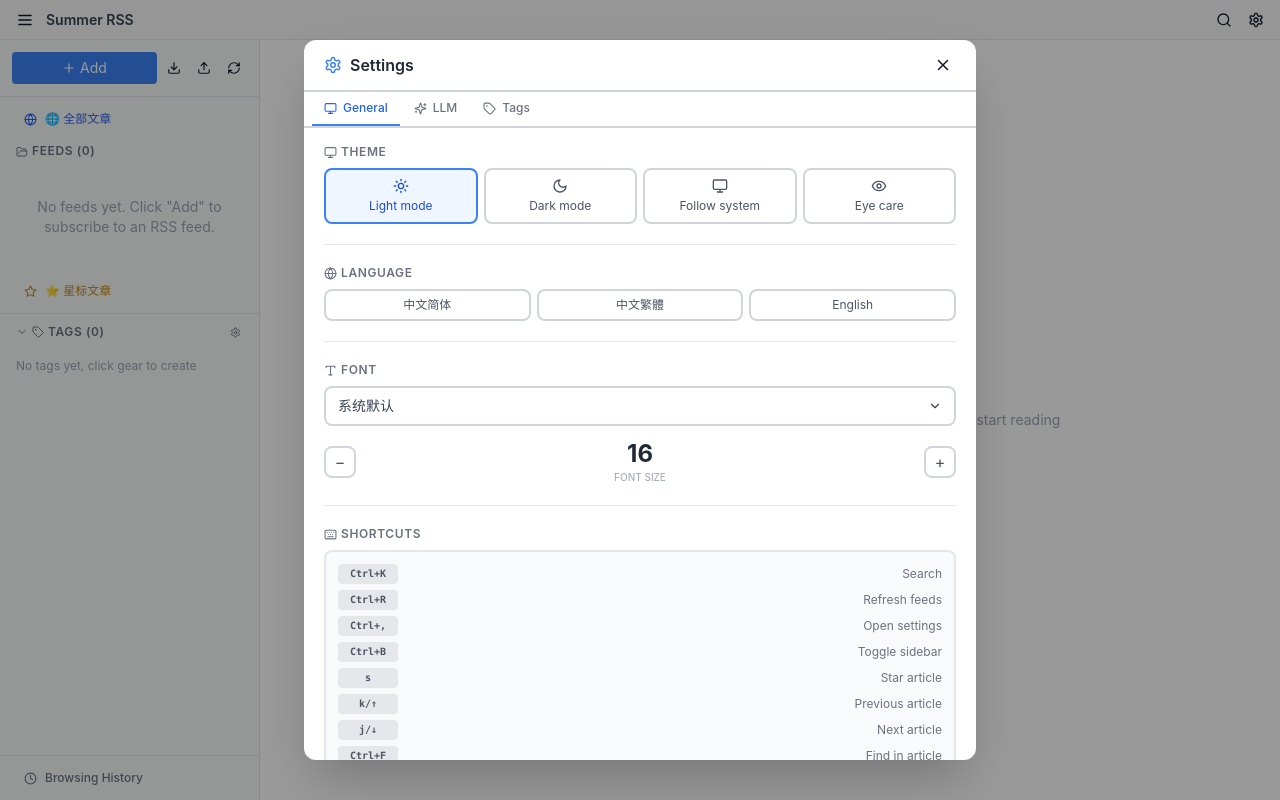
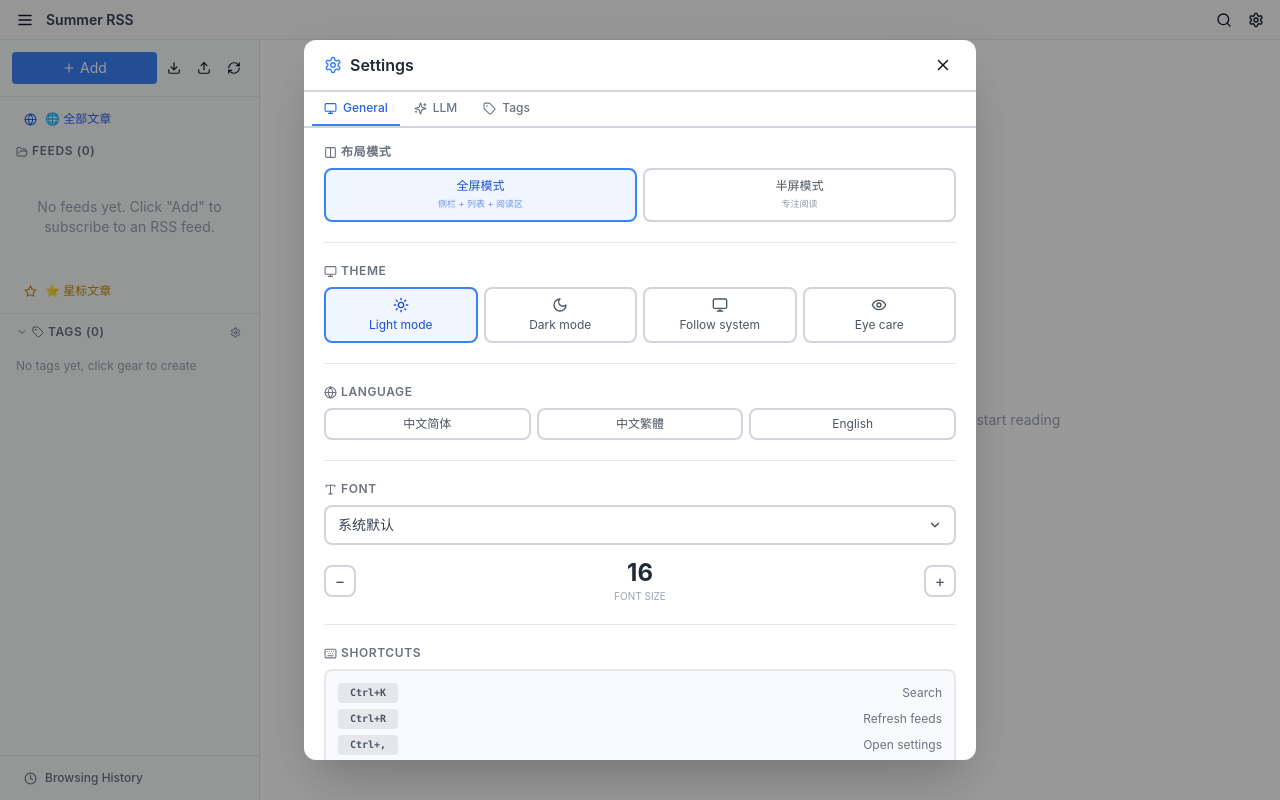
Before and after one commit to xiyu22289-gif/OmniMercury, a React (Vite) app: page / in a window 1280 px wide. Both pictures are taken after a click on the button 1256 px from the left and 19 px from the top of the page. Built offline with nearby package versions, Linux system fonts and the light colour scheme.

Commit message:
添加了全屏半屏模式的切换

```diff
--- a/src/preload/index.ts
+++ b/src/preload/index.ts
@@ -227,6 +227,12 @@ const api = {
   // ---- M15 AI 问答 ----
   askQuestion: (articleId: number, articleContent: string, articleTitle: string, question: string, lang?: string): Promise<{ success: boolean }> =>
     ipcRenderer.invoke('llm:askQuestion', articleId, articleContent, articleTitle, question, lang),
+
+  // ---- 窗口尺寸控制 ----
+  setHalfScreen: (): Promise<{ success: boolean }> =>
+    ipcRenderer.invoke('window:setHalfScreen'),
+  setFullScreen: (): Promise<{ success: boolean }> =>
+    ipcRenderer.invoke('window:setFullScreen'),
 }
 
 contextBridge.exposeInMainWorld('api', api)
--- a/src/renderer/App.tsx
+++ b/src/renderer/App.tsx
@@ -49,6 +49,7 @@ export default function App() {
   const { t } = useTranslation()
   const {
     sidebarOpen, toggleSidebar,
+    layoutMode,
     themeMode, systemPrefersDark, setSystemPrefersDark,
     setFeeds, selectFeed, setError, isLoading, loadLlmConfig,
     opmlImporting, opmlProgress, opmlDialogOpen, setOpmlDialogOpen,
@@ -246,8 +247,10 @@ export default function App() {
         </button>
       </div>
 
-      {/* 主内容区 — 三栏 + 拖拽分隔条 */}
+      {/* 主内容区 — 紧凑模式: 仅阅读区；全屏模式: 三栏 + 拖拽分隔条 */}
       <div className="flex flex-1 min-h-0">
+        {layoutMode === 'full' && (
+          <>
             {/* 侧边栏 */}
             <div
               className={`overflow-hidden ${sidebarOpen ? '' : 'collapsed'}`}
@@ -291,8 +294,10 @@ export default function App() {
                 )
               }}
             />
+          </>
+        )}
 
-        {/* 阅读区 */}
+        {/* 阅读区 — 紧凑模式下占满全宽 */}
         <ReaderView />
       </div>
 
--- a/src/renderer/components/SystemSettings.tsx
+++ b/src/renderer/components/SystemSettings.tsx
@@ -2,7 +2,7 @@ import { useState, useEffect, useCallback, useRef } from 'react'
 import { useTranslation } from 'react-i18next'
 import { useStore } from '../store'
 import {
-  Settings, X, Monitor, Sun, Moon, Eye, Type, Globe, Languages, Keyboard, Check, ChevronDown,
+  Settings, X, Monitor, Sun, Moon, Eye, Type, Globe, Languages, Keyboard, Check, ChevronDown, Columns,
   Sparkles, BarChart3, Tag as TagIcon, Plus, Edit, Trash2, Palette
 } from 'lucide-react'
 import { LLMSettingsFull } from './LLMSettingsFull'
@@ -40,6 +40,7 @@ const TAB_CONFIG: { key: TabKey; icon: typeof Settings; labelKey: string }[] = [
 function GeneralSettingsPanel() {
   const { t, i18n } = useTranslation()
   const {
+    layoutMode, setLayoutMode,
     themeMode, setThemeMode,
     readerFontFamily, setReaderFontFamily,
     readerFontSize, setReaderFontSize,
@@ -57,6 +58,40 @@ function GeneralSettingsPanel() {
 
   return (
     <div className="px-5 py-4 space-y-5">
+      {/* 布局模式 */}
+      <div>
+        <label className="block text-xs font-semibold text-gray-500 dark:text-gray-400 uppercase tracking-wider mb-2">
+          <Columns size={13} className="inline mr-1" />
+          布局模式
+        </label>
+        <div className="flex gap-1.5">
+          {([
+            { value: 'full' as const, label: '全屏模式', desc: '侧栏 + 列表 + 阅读区' },
+            { value: 'compact' as const, label: '半屏模式', desc: '专注阅读' },
+          ]).map(o => (
+            <button
+              key={o.value}
+              onClick={() => {
+                setLayoutMode(o.value)
+                // 切换窗口尺寸
+                if (o.value === 'compact') window.api.setHalfScreen().catch(() => {})
+                else window.api.setFullScreen().catch(() => {})
+              }}
+              className={`flex-1 flex flex-col items-center gap-0.5 px-2 py-2 text-xs rounded-lg border-2 transition-colors ${
+                layoutMode === o.value
+                  ? 'border-blue-500 bg-blue-50 text-blue-700 dark:bg-blue-900/30 dark:border-blue-400 dark:text-blue-300'
+                  : 'border-gray-300 dark:border-white/20 text-gray-600 dark:text-white/70 hover:bg-gray-50 dark:hover:bg-gray-700/50'
+              }`}
+            >
+              <span className="font-medium">{o.label}</span>
+              <span className="text-[9px] opacity-60">{o.desc}</span>
+            </button>
+          ))}
+        </div>
+      </div>
+
+      <hr className="border-gray-200 dark:border-gray-700" />
+
       {/* 主题 */}
       <div>
         <label className="block text-xs font-semibold text-gray-500 dark:text-gray-400 uppercase tracking-wider mb-2">
--- a/src/renderer/global.d.ts
+++ b/src/renderer/global.d.ts
@@ -128,6 +128,10 @@ declare global {
       getHighlights: (articleId: number) => Promise<{ success: boolean; data?: string | null; error?: string }>
       saveHighlights: (articleId: number, highlights: string) => Promise<{ success: boolean; error?: string }>
 
+      // ---- 窗口尺寸控制 ----
+      setHalfScreen: () => Promise<{ success: boolean }>
+      setFullScreen: () => Promise<{ success: boolean }>
+
       // ---- M15 AI 问答 ----
       askQuestion: (articleId: number, articleContent: string, articleTitle: string, question: string, lang?: string) => Promise<{ success: boolean }>
     }
--- a/src/renderer/store/index.ts
+++ b/src/renderer/store/index.ts
@@ -166,6 +166,10 @@ interface AppState {
   setSelectionSummary: (text: string) => void
   setSelectionSummaryLoading: (loading: boolean) => void
 
+  // ---- 布局模式 ----
+  layoutMode: 'full' | 'compact'
+  setLayoutMode: (mode: 'full' | 'compact') => void
+
   // ---- 浏览历史面板 ----
   showHistory: boolean
   setShowHistory: (show: boolean) => void
@@ -198,6 +202,7 @@ interface UiPrefs {
   displayMode: 'replace' | 'sideBySide' | 'topBottom' | 'newTab'
   translateTargetLang: string
   readerMode: 'reader' | 'original'
+  layoutMode: 'full' | 'compact'
 }
 
 function loadUiPrefs(): Partial<UiPrefs> {
@@ -218,6 +223,7 @@ function saveUiPrefs(state: AppState): void {
       displayMode: state.displayMode,
       translateTargetLang: state.translateTargetLang,
       readerMode: state.readerMode,
+      layoutMode: state.layoutMode,
     }
     localStorage.setItem(PERSIST_KEY, JSON.stringify(prefs))
   } catch {}
@@ -702,6 +708,13 @@ export const useStore = create<AppState>((set, get) => {
     setSelectionSummary: (summary) => set({ selectionSummary: summary }),
     setSelectionSummaryLoading: (loading) => set({ selectionSummaryLoading: loading }),
 
+    // ---- 布局模式 ----
+    layoutMode: saved.layoutMode ?? 'full',
+    setLayoutMode: (mode) => {
+      set({ layoutMode: mode })
+      saveUiPrefs(get())
+    },
+
     // ---- 浏览历史面板 ----
     showHistory: false,
     setShowHistory: (show) => set({ showHistory: show }),
```
Also changed, not shown: src/main/ipcHandlers.ts (+24 -0 lines). Lines whose indentation alone changed are shown as unchanged.
